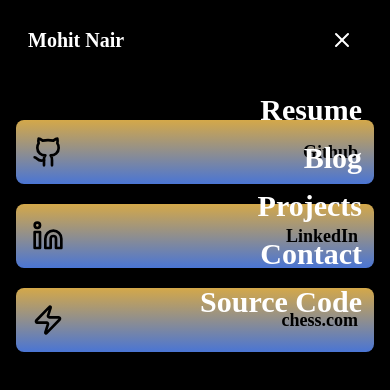
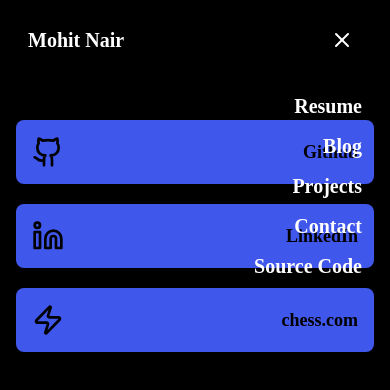
Before and after one commit to themohitnair/mohitnair, a Next.js app: page /contact in a window 390 px wide. Both pictures are taken after a click on the button "Toggle menu". Shown: the top 390 px of the page. Built offline with nearby package versions, Linux system fonts and the light colour scheme; a web font is replaced by a local one.

Commit message:
Navbar made more responsive and contacts page color scheme changed

```diff
--- a/src/app/contact/contact.tsx
+++ b/src/app/contact/contact.tsx
@@ -10,7 +10,7 @@
 const Contact: React.FC<ContactProps> = ({ platform, icon: Icon, link }) => {
     return (
         <Link href={link}>
-            <div className="flex justify-between items-center p-4 rounded-lg shadow-md bg-sunset-lake transition-transform duration-300 hover:scale-105">
+            <div className="flex justify-between items-center p-4 rounded-lg shadow-md bg-notmain transition-transform duration-300 hover:scale-105">
                 <Icon className="w-8 h-8 text-black" />
                 <p className="font-bold text-black text-lg sm:text-xl">{platform}</p>
             </div>
--- a/src/app/navbar.tsx
+++ b/src/app/navbar.tsx
@@ -39,7 +39,7 @@
                 { isMenuOpen ? <X width={24} /> : <Menu height={24} /> }
             </button>
             {isMenuOpen && (
-                <div className="flex flex-col md:hidden items-end absolute top-full left-0 right-0 bg-transparent backdrop-blur-lg py-3 px-7 space-y-3 z-50 text-3xl sm:text-xl">
+                <div className="flex flex-col md:hidden items-end absolute top-full left-0 right-0 bg-transparent backdrop-blur-lg py-3 px-7 space-y-3 z-50 text-xl">
                     {links.map((item, key) => (
                         <Navlink text={item.text} link={item.link} key={key} />
                     ))}
```
